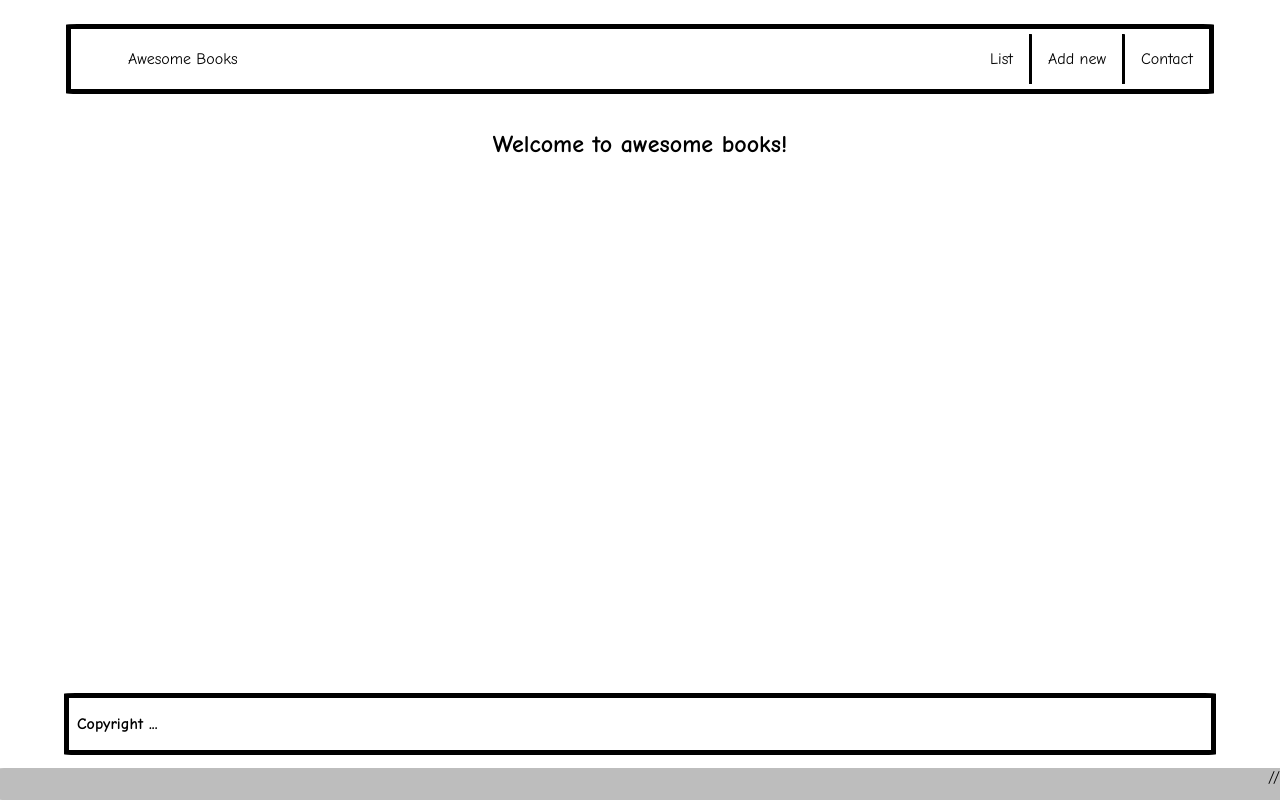
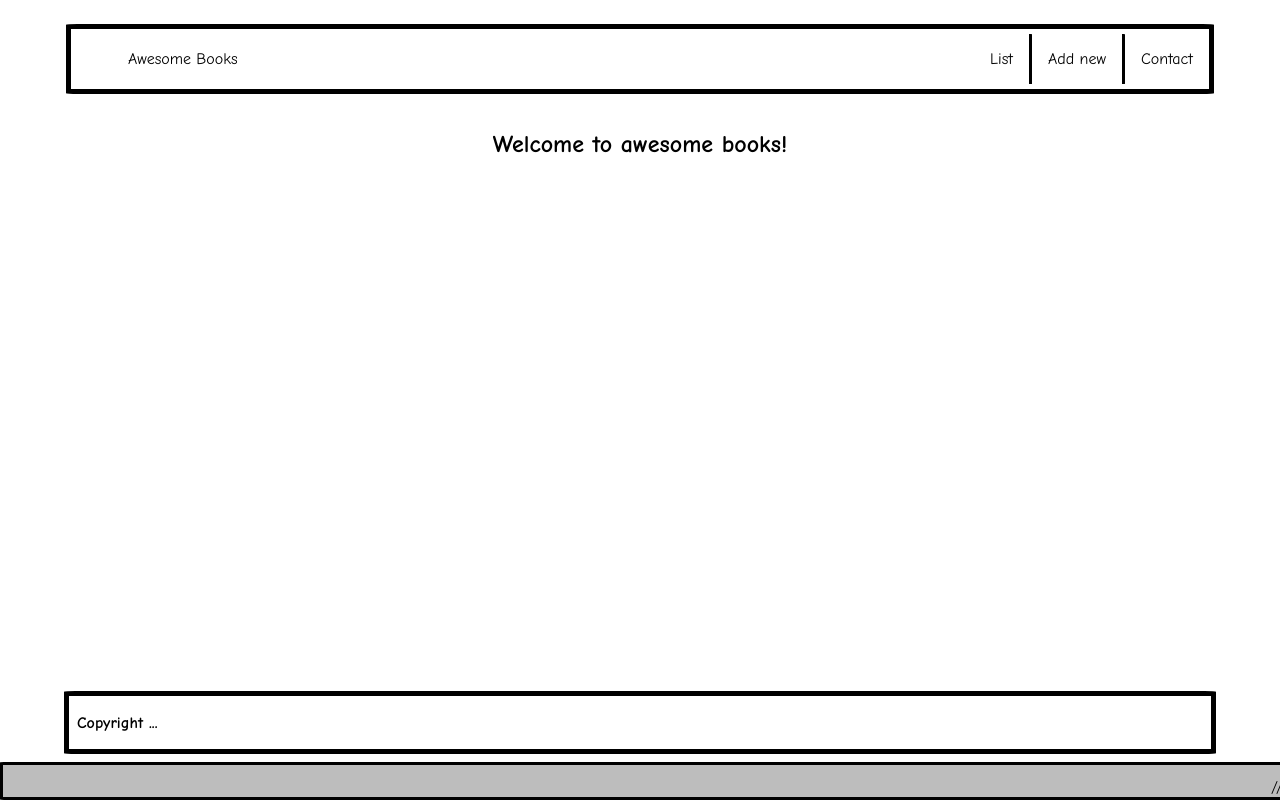
Before and after one commit to AlexHamn/Awesome_Books, a website: page index.html in a window 1280 px wide. Drawn offline with Linux system fonts and the light colour scheme.

Commit message:
add border to footer

```diff
--- a/assets/styles.css
+++ b/assets/styles.css
@@ -155,10 +155,11 @@ footer {
 
 #bottom {
   background: rgb(189, 189, 189);
-  width: 100%;
+  width: 100vw;
   height: 2rem;
   text-align: right;
   padding-right: 5rem;
+  border: 3px solid black;
 }
 
 #bottom p {
```
